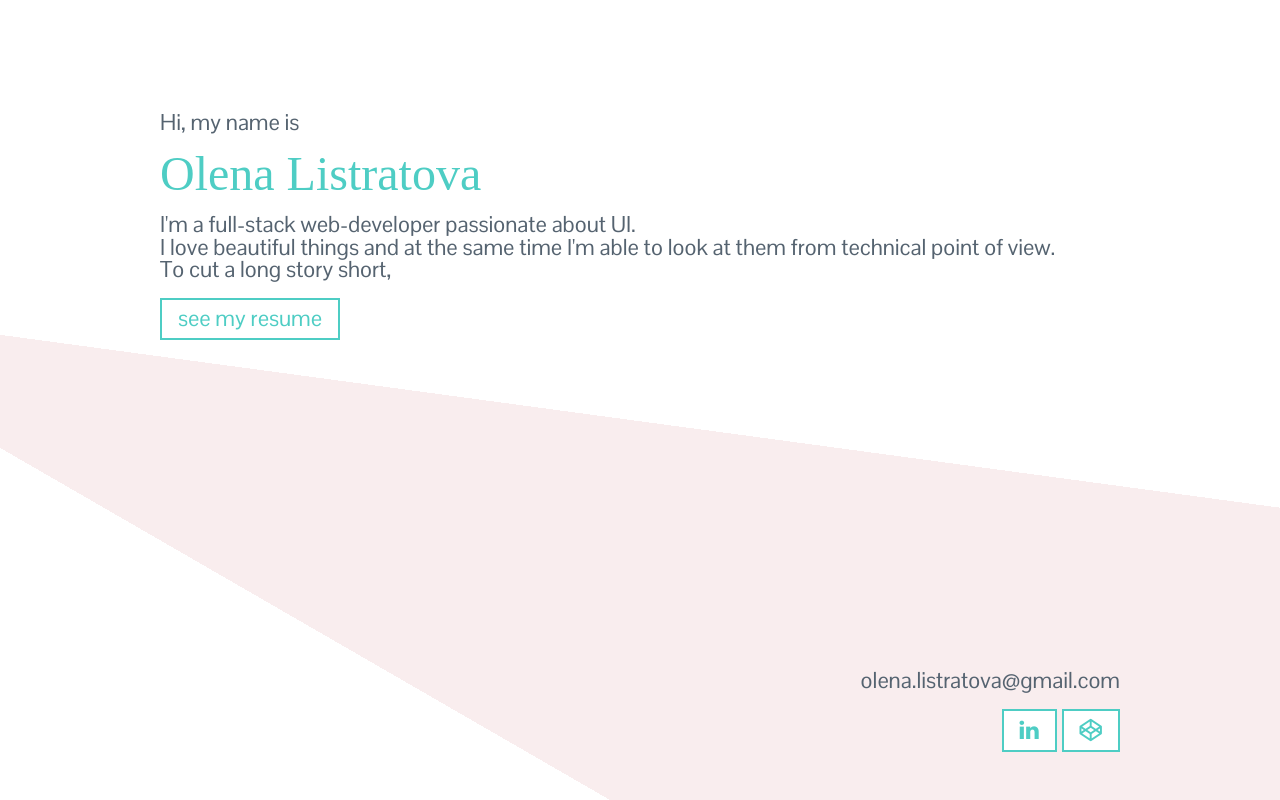
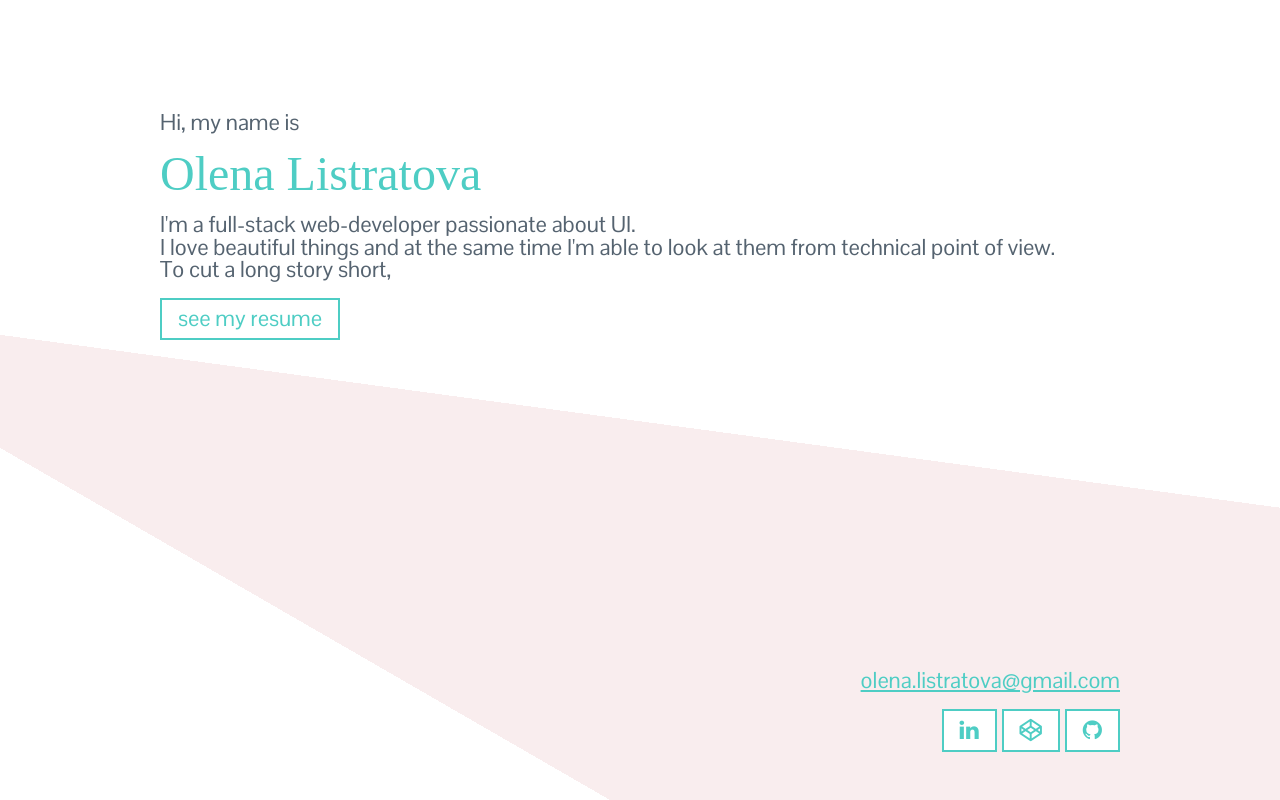
Before and after one commit to carrot-e/carrot-e.github.io, a plain HTML site: page index.html in a window 1280 px wide. Drawn offline with Linux system fonts and the light colour scheme; a web font is replaced by a local one.

Commit message:
updated contact info

```diff
--- a/index.html
+++ b/index.html
@@ -21,11 +21,14 @@
             </div>
         </div>
         <div class="contacts">
-            <div class="row">olena.listratova@gmail.com</div>
+            <div class="row">
+                <a href="mailto:olena.listratova@gmail.com" target="_blank">olena.listratova@gmail.com</a>
+            </div>
 
             <div class="row social">
                 <a class="button" href="https://www.linkedin.com/in/olenalistratova/"><i class="fa fa-linkedin"></i></a>
                 <a class="button" href="https://codepen.io/carrot-e/"><i class="fa fa-codepen"></i></a>
+                <a class="button" href="https://github.com/carrot-e/"><i class="fa fa-github"></i></a>
             </div>
         </div>
     </div>
```
Also changed, not shown: src/_layout.scss (line endings or trailing spaces), 1 other file.
